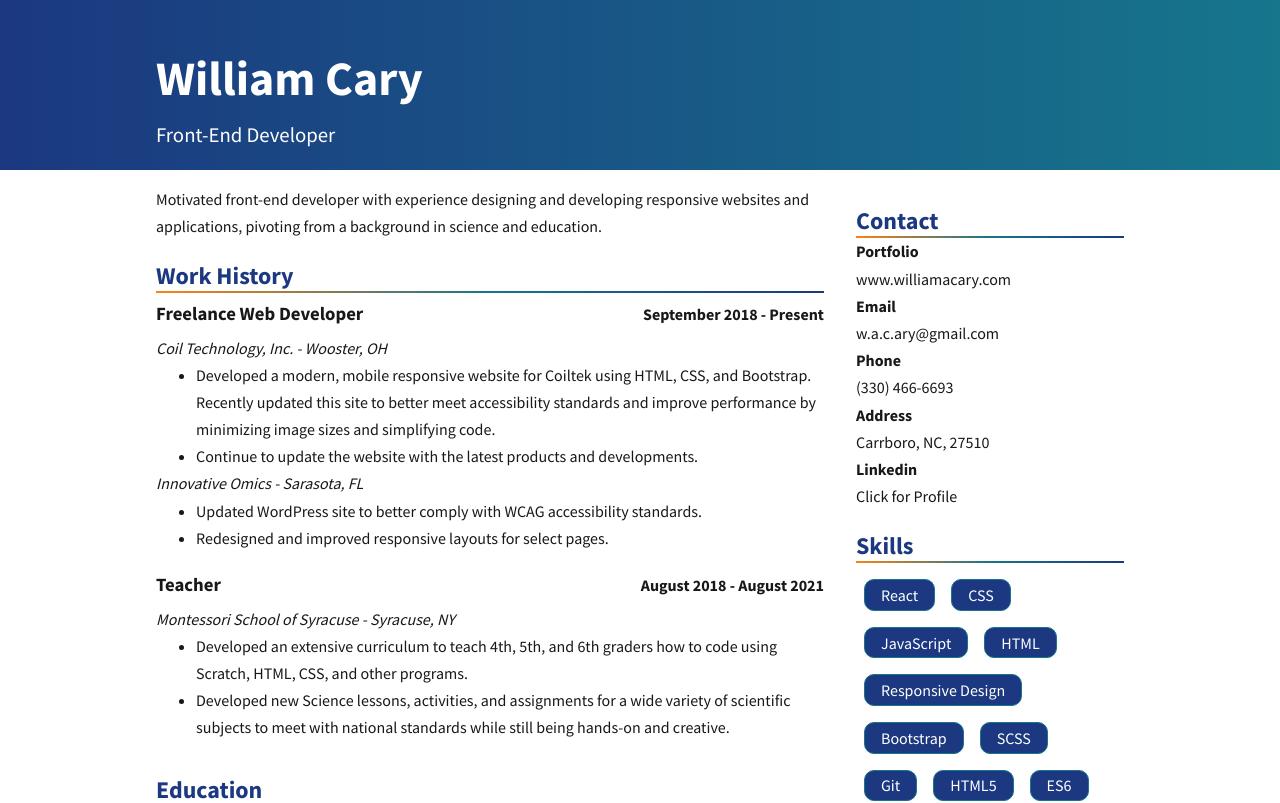
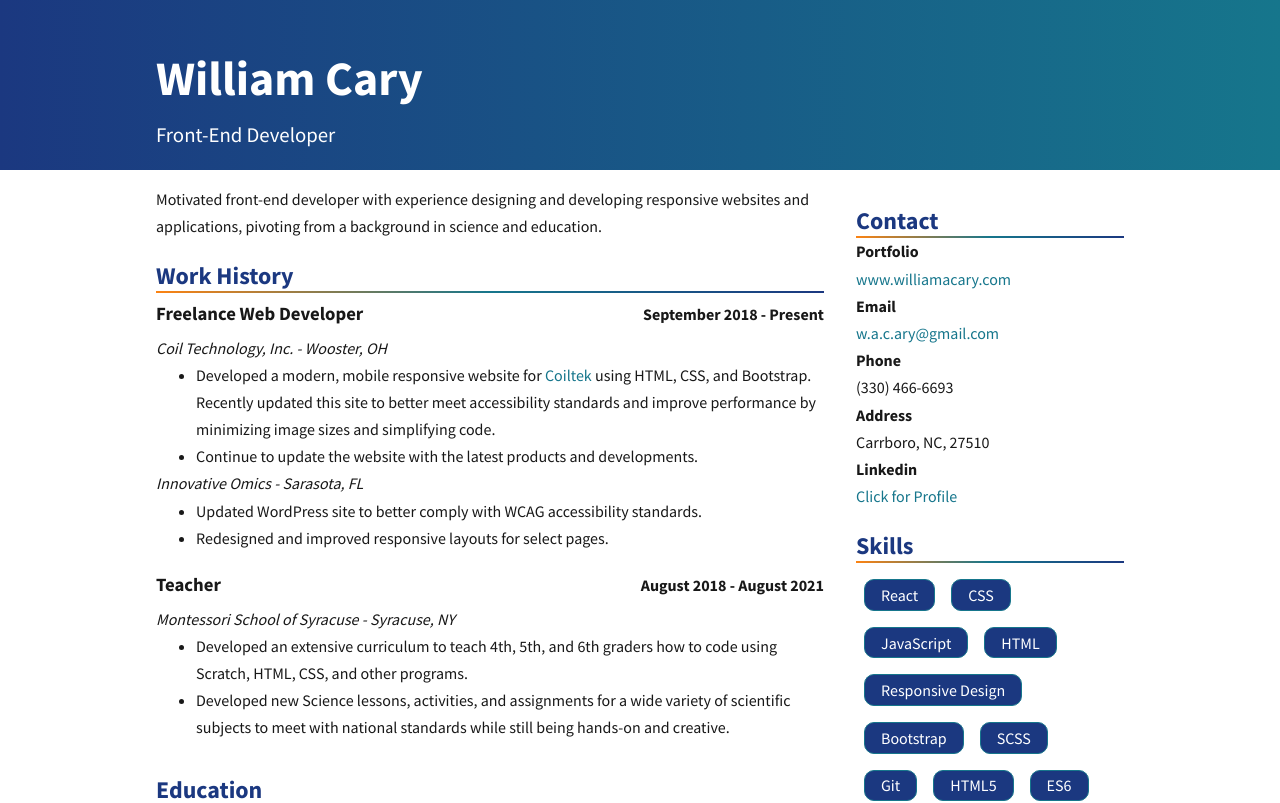
Before and after one commit to willcary/react-resume, a React (Create React App) app: page / in a window 1280 px wide. Shown: the top 803 px of the page. Built offline with nearby package versions, Linux system fonts and the light colour scheme.

Commit message:
Update anchor element color and hover color

```diff
--- a/src/index.scss
+++ b/src/index.scss
@@ -20,7 +20,7 @@ body {
   margin: 0;
   padding: 0;
   font-size: 1rem;
-  font-family: "Source Sans Pro", sans-serif;
+  font-family: 'Source Sans Pro', sans-serif;
   color: rgb(24, 24, 24);
 }
 
@@ -54,13 +54,13 @@ li {
 }
 
 a {
-  color: inherit;
+  color: $secondary-color;
   text-decoration: none;
 }
 
 a:hover,
 a:focus {
-  color: $secondary-color;
+  color: $primary-color;
 }
 
 main {
@@ -105,7 +105,7 @@ main {
 
 /*========= Accents and touch ups ========*/
 .accent-gradient::after {
-  content: "";
+  content: '';
   display: block;
   width: 100%;
   height: 2px;
```
